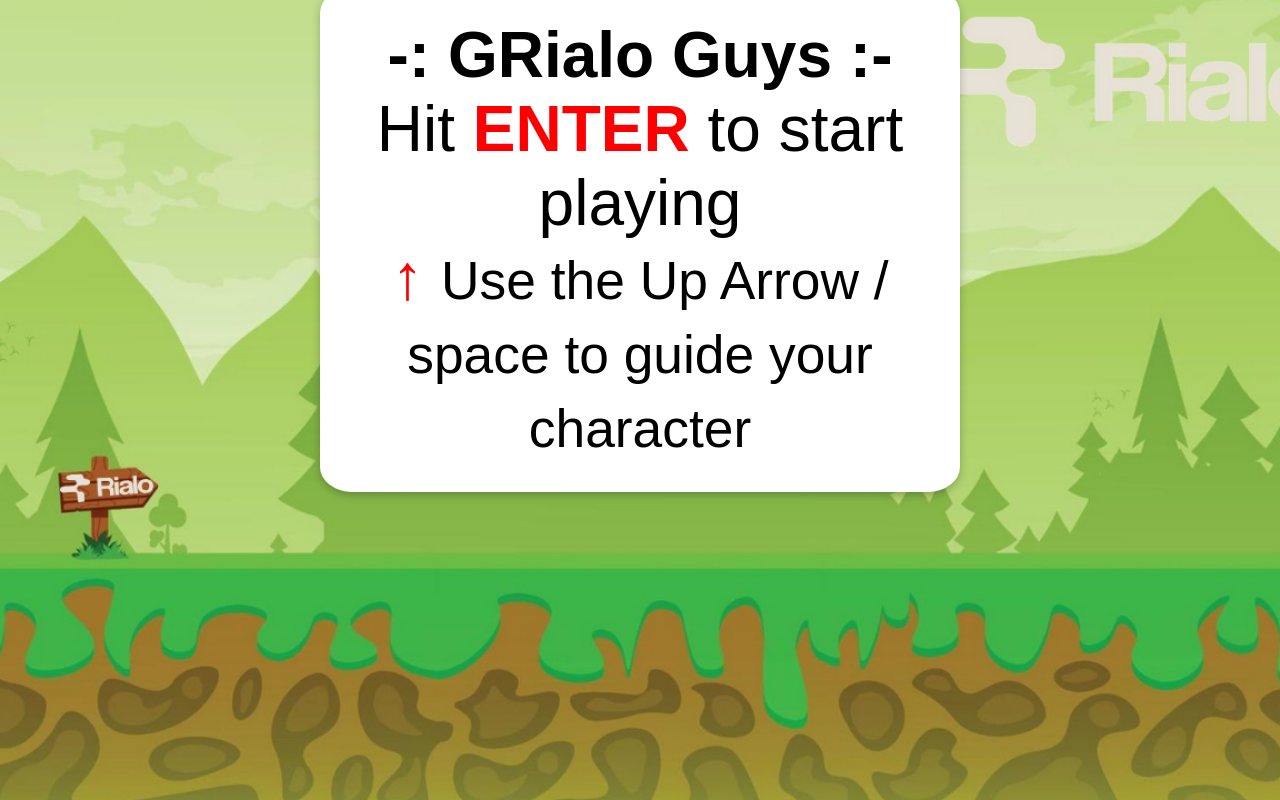
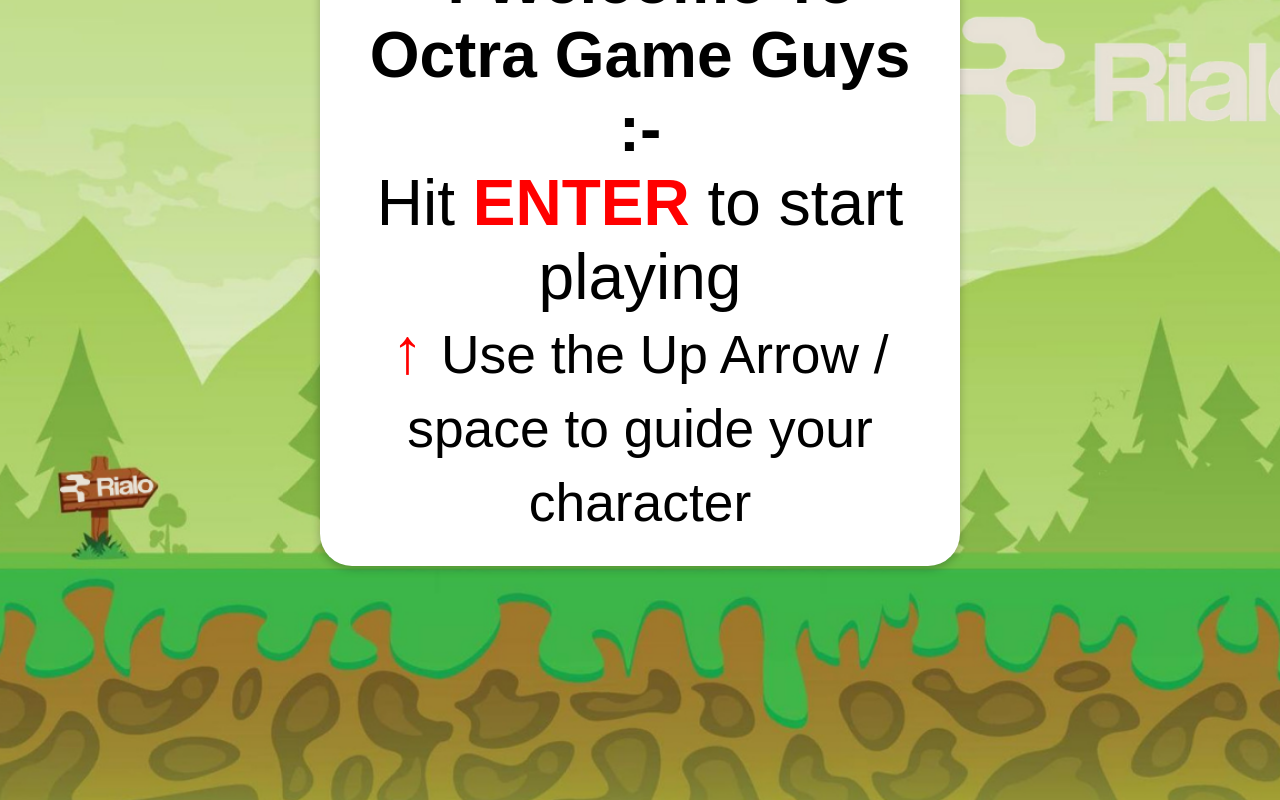
Before and after one commit to bisuhudait1034/octra, a plain HTML site: page index.html in a window 1280 px wide. Drawn offline with Linux system fonts and the light colour scheme.

Commit message:
Update index.html

```diff
--- a/index.html
+++ b/index.html
@@ -13,7 +13,7 @@
     <div class="background"></div>
     <img src="./bird.png" alt="bird-img" class="bird" id="bird-1">
     <div class="message">
-       <b> -: GRialo Guys :- </b> <p> Hit <span style="color: red;"><b> ENTER </b></span> to start playing </p><p><span style="color: red;">&uarr;</span> <small> Use the Up Arrow / space to guide your character </small> </p>
+       <b> -: Welcome To Octra Game Guys :- </b> <p> Hit <span style="color: red;"><b> ENTER </b></span> to start playing </p><p><span style="color: red;">&uarr;</span> <small> Use the Up Arrow / space to guide your character </small> </p>
     </div>
 
     <div class="score">
```
